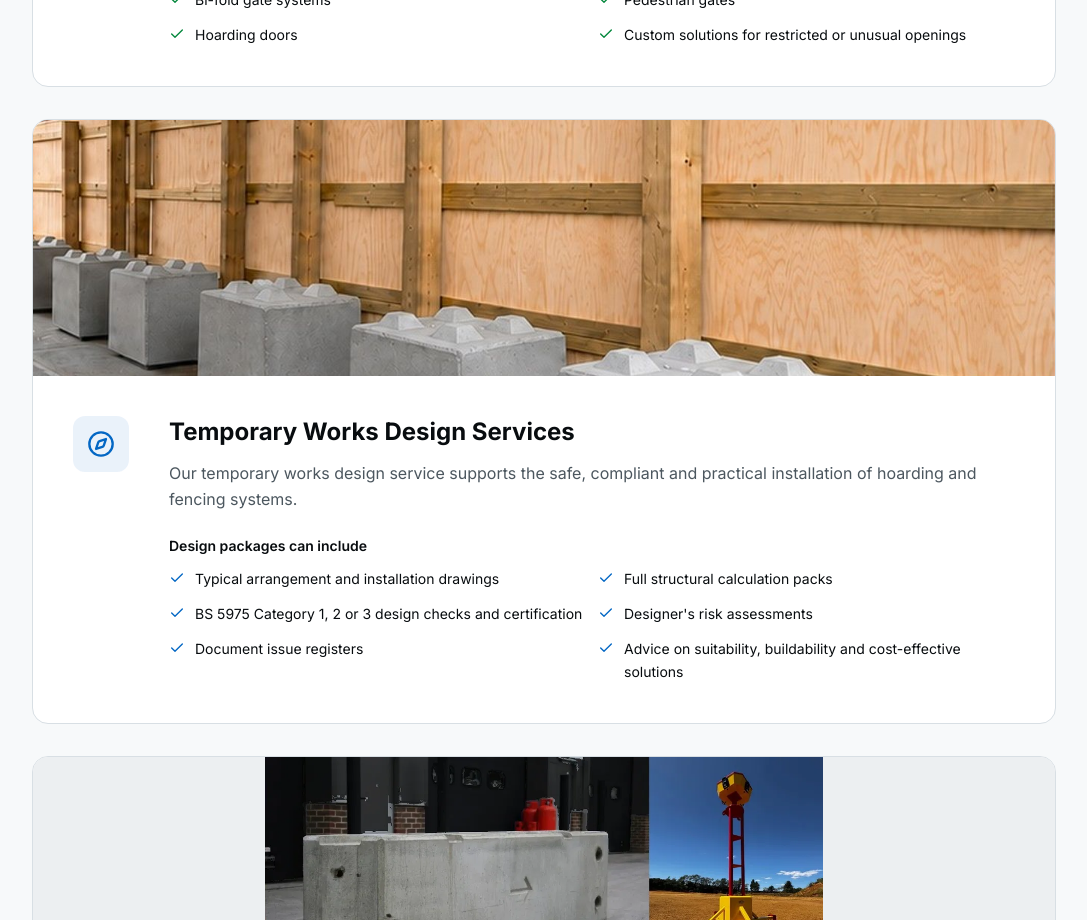
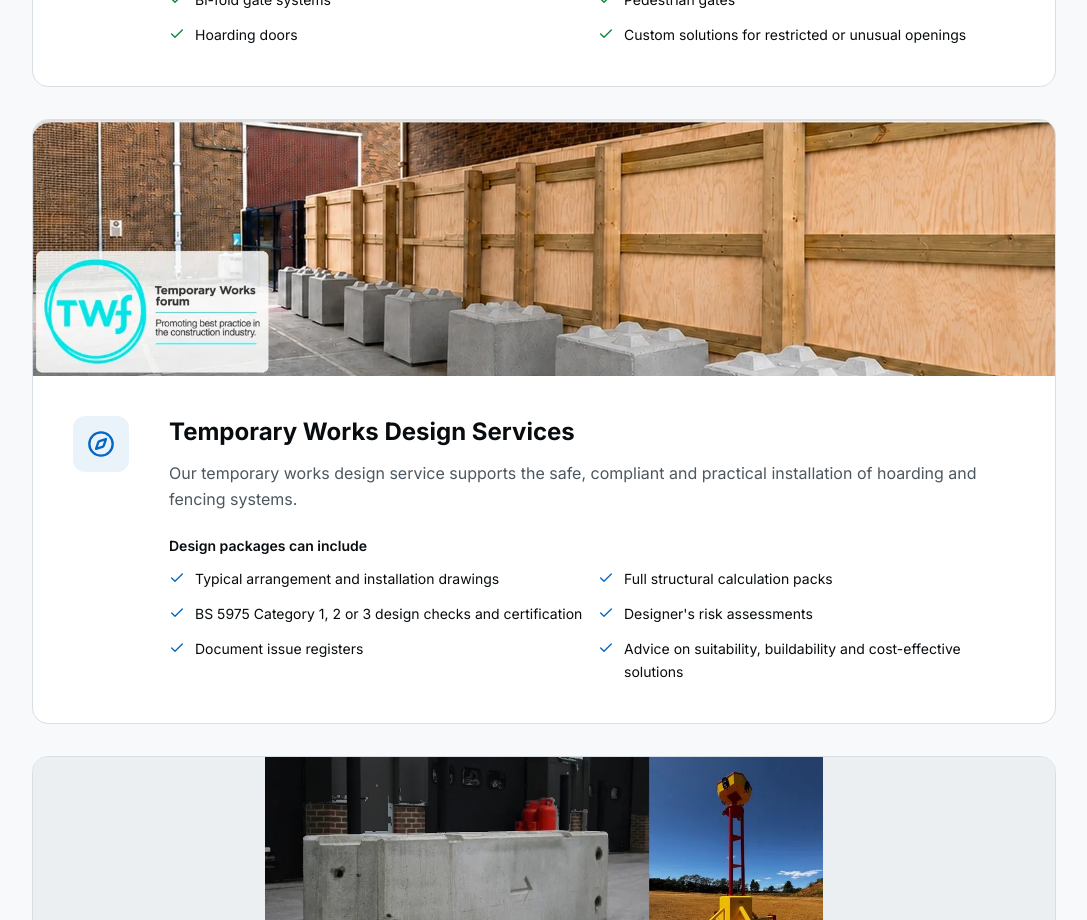
Before and after one commit to Jes-19/tagg-construction, a Next.js app: page /services in a window 1280 px wide. Shown: the part 2220-3140 px from the top of the page, without its empty margins (96-1183 px from the left). Built offline with nearby package versions, Linux system fonts and the light colour scheme.

Commit message:
feat: update hoarding banner image with logo overlay
Added new image and updated alt text for better context

Co-authored-by: Jes-19 <142923199+Jes-19@users.noreply.github.com>

```diff
--- a/components/services-detail.tsx
+++ b/components/services-detail.tsx
@@ -77,8 +77,8 @@ const services = [
     ],
     color: "#0367c4",
     image: {
-      src: "/images/gallery/hoarding-ballast-banner.jpg",
-      alt: "Timber hoarding secured with a row of concrete ballast blocks along a site boundary",
+      src: "/images/gallery/hoarding-ballast-banner-with-logo.png",
+      alt: "Timber hoarding secured with a row of concrete ballast blocks along a site boundary, with a Temporary Works Forum logo overlay",
       className: "object-cover",
     },
   },
```
Also changed, not shown: public/images/gallery/hoarding-ballast-banner-with-logo.png (added).
